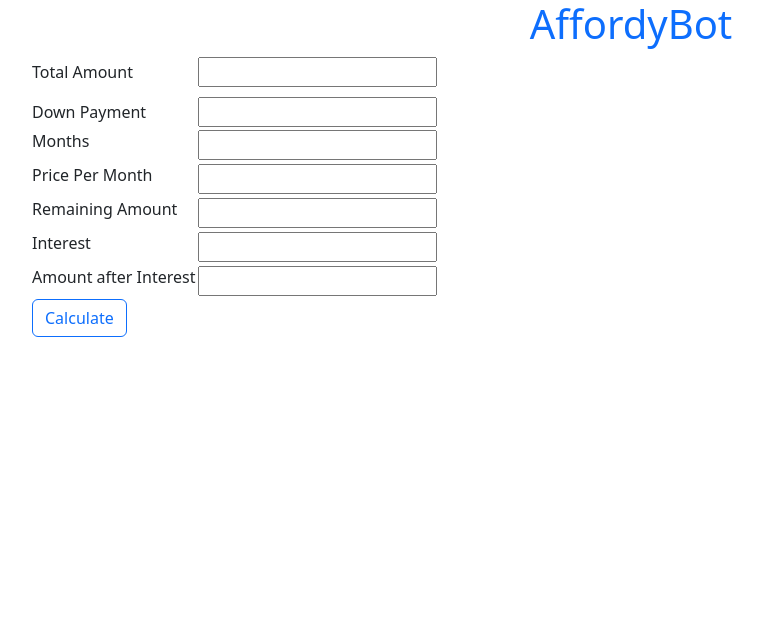
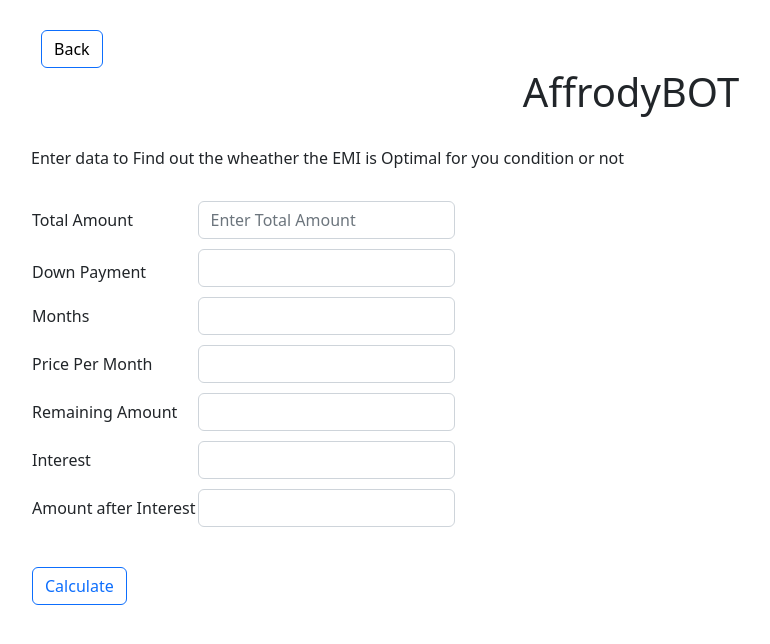
Before and after one commit to IORD1/AffordyBot, a website: page homeform.html in a window 1280 px wide. Shown: the whole page, without its empty margins (9-779 px from the left). Drawn offline with nearby package versions, Linux system fonts and the light colour scheme.

Commit message:
added homeform.html

```diff
--- a/homeform.html
+++ b/homeform.html
@@ -12,39 +12,55 @@
         form{
             margin-left: 40px;
         }
+        .backbutton{
+            margin: 30px auto auto 50px;
+            background-color: transparent;
+            color: black;
+            }
+
+        .btn-outline-primary{
+            margin: 30px auto auto auto;
+        }
+        p{
+            margin: 30px auto 30px 40px;
+        }
     </style>
 </head>
 <body>
-    <h1 class="h1 text-center text-primary">AffordyBot</h1>
+    <button type="back" class="btn btn-primary backbutton" onclick="location.href='index.html'">Back</button>
+
+    <h1 class="h1 text-center ">AffrodyBOT</h1>
+    <p>Enter data to Find out the wheather the EMI is Optimal for you condition or not</p>
+
     <form action="">
-        <table>
+        <table class="form-row">
         <tr>
             <td><label for="TotalAmt" class="form-label">Total Amount</label></td>
-            <td><input type="number" class="form-label " name="TotalAmt" id="TotalAmt"></td>
+            <td><input type="number" class="form-label form-control " name="TotalAmt" id="TotalAmt" placeholder="Enter Total Amount"></td>
         </tr>
         <tr>
             <td><label for="DownPay">Down Payment</label></td>
-            <td><input type="number" name="DownPay" id="Down Pay"></td>
+            <td><input type="number" name="DownPay" id="Down Pay" class="form-label form-control"></td>
         </tr>
         <tr>
             <td><label for="months" class="form-label">Months</label></td>
-            <td><input type="number" name="months" id="months"></td>
+            <td><input type="number" name="months" id="months" class="form-label form-control"></td>
         </tr>
         <tr>
             <td><label for="pricePerMonths" class="form-label">Price Per Month</label></td>
-            <td><input type="number" name="pricePerMonths" id="pricePerMonths"></td>
+            <td><input type="number" name="pricePerMonths" id="pricePerMonths" class=" form-label form-control"></td>
         </tr>
         <tr>
             <td><label for="remAmount" class="form-label">Remaining Amount</label></td>
-            <td><input type="text" name="remAmount" id="remAmount"></td>
+            <td><input type="text" name="remAmount" id="remAmount" class="form-label form-control"></td>
         </tr>
         <tr>
             <td><label for="interest" class="form-label">Interest</label></td>
-            <td><input type="text" name="interest" id="interest"></td>
+            <td><input type="text" name="interest" id="interest" class="form-label form-control"></td>
         </tr>
         <tr>
             <td><label for="amountAfterInterest" class="form-label">Amount after Interest</label></td>
-            <td><input type="text" name="amountAfterInterest" id="amountAfterInterest"></td>
+            <td><input type="text" name="amountAfterInterest" id="amountAfterInterest" class="form-label form-control"></td>
         </tr>
         <tr>
        <td> <button type="submit" class="btn btn-outline-primary">Calculate</button></td>
```
